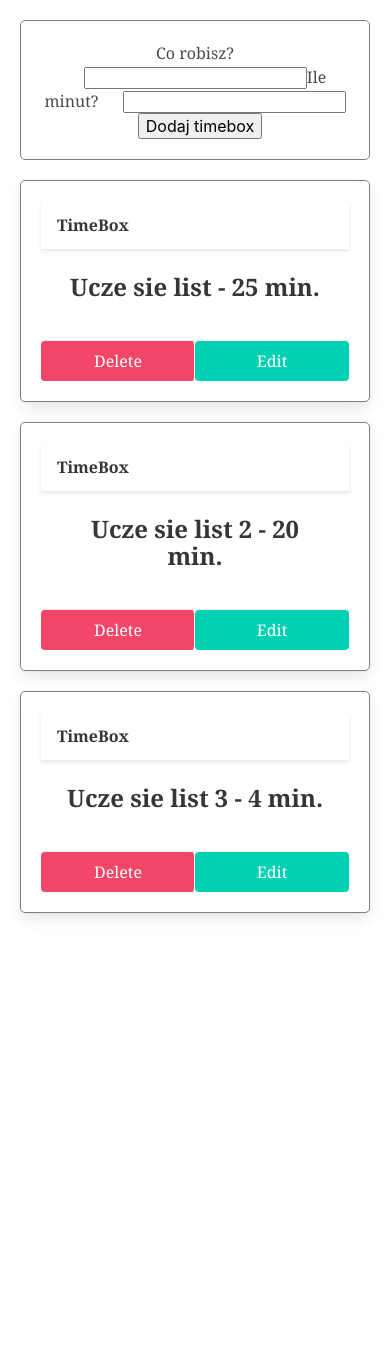
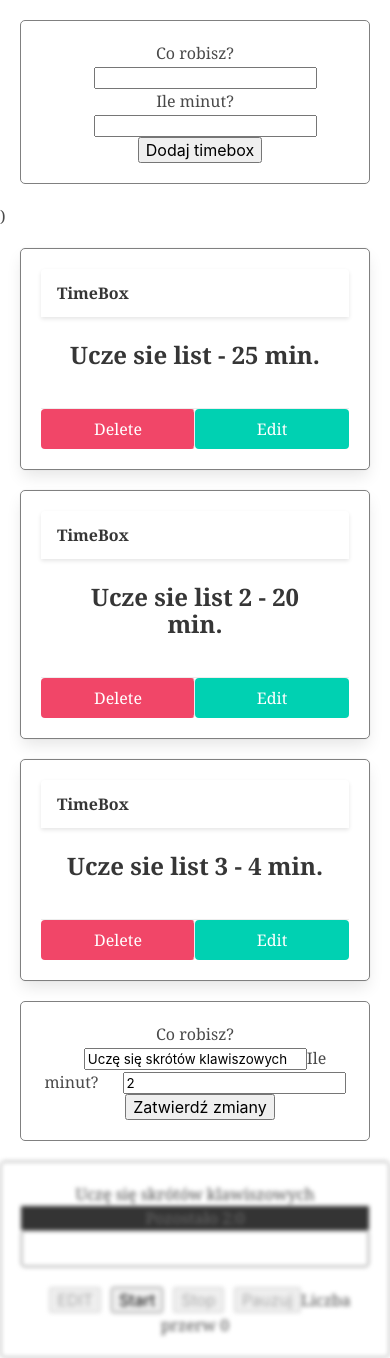
Before and after one commit to patrykho/kursreacta, a React (Create React App) app: page / in a window 390 px wide. Before the commit the page ends 933 px from the top, so only its background shows below. Built offline with nearby package versions, Linux system fonts and the light colour scheme.

Commit message:
added EditableTimebox

```diff
--- a/src/components/EditableTimebox.js
+++ b/src/components/EditableTimebox.js
@@ -33,3 +33,5 @@ class EditableTimebox extends React.Component {
         </>);
     }
 }
+
+export default EditableTimebox
--- a/src/components/TimeBoxCreator.js
+++ b/src/components/TimeBoxCreator.js
@@ -1,8 +1,8 @@
 import React, { useRef } from 'react'
 import uuid from 'uuid'
 
-export const TimeBoxCreator = ({ dataToUpdate, editing, onCreate }) => {
-    // const { indexToUpdate, title, time } = dataToUpdate
+export const TimeBoxCreator = ({ onCreate }) => {
+
     const titleRef = useRef(null)
     const timeRef = useRef(null)
 
@@ -18,11 +18,11 @@ export const TimeBoxCreator = ({ dataToUpdate, editing, onCreate }) => {
 
     return (<>
 
-        {editing && dataToUpdate ? (<p>{dataToUpdate.title} {dataToUpdate.indexToUpdate} {dataToUpdate.time}</p >) : (<form onSubmit={handleSumbmit} className="time-box-editor">
-            <label >Co robisz? <input type="text" ref={titleRef} /></label>
-            <label >Ile minut? <input type="number" ref={timeRef} /></label>
+        <form onSubmit={handleSumbmit} className="time-box-editor">
+            <label >Co robisz? <input type="text" ref={titleRef} /></label><br></br>
+            <label >Ile minut? <input type="number" ref={timeRef} /></label><br></br>
             <button>Dodaj timebox </button>
-        </form>)}
+        </form>)
 
     </>)
 }
--- a/src/containers/App.js
+++ b/src/containers/App.js
@@ -2,10 +2,12 @@ import React from 'react'
 
 import { TimeboxList } from './TimeboxList'
 
+import EditableTimebox from '../components/EditableTimebox'
+
 const App = () => {
     return (<div className="root">
-
         <TimeboxList />
+        <EditableTimebox />
     </div>);
 }
 export default App
--- a/src/styles/main.scss
+++ b/src/styles/main.scss
@@ -33,20 +33,19 @@ button {
 }
 
 .progress-bar {
-  position: relative;
+  // position: relative;
   border: 1px solid orangered;
   border-radius: 4px;
-  height: 25px;
+
   margin-bottom: 20px;
   padding: 5px;
-}
-
-.progress-bar > div {
-  width: calc(100% - 20.9%);
-  position: absolute;
-  right: 5px;
-  height: 25px;
-  background-color: orangered;
+  div {
+    // width: calc(100% - 20.9%);
+    // position: absolute;
+    right: 5px;
+    height: 25px;
+    background-color: orangered;
+  }
 }
 
 .inactive {
```
